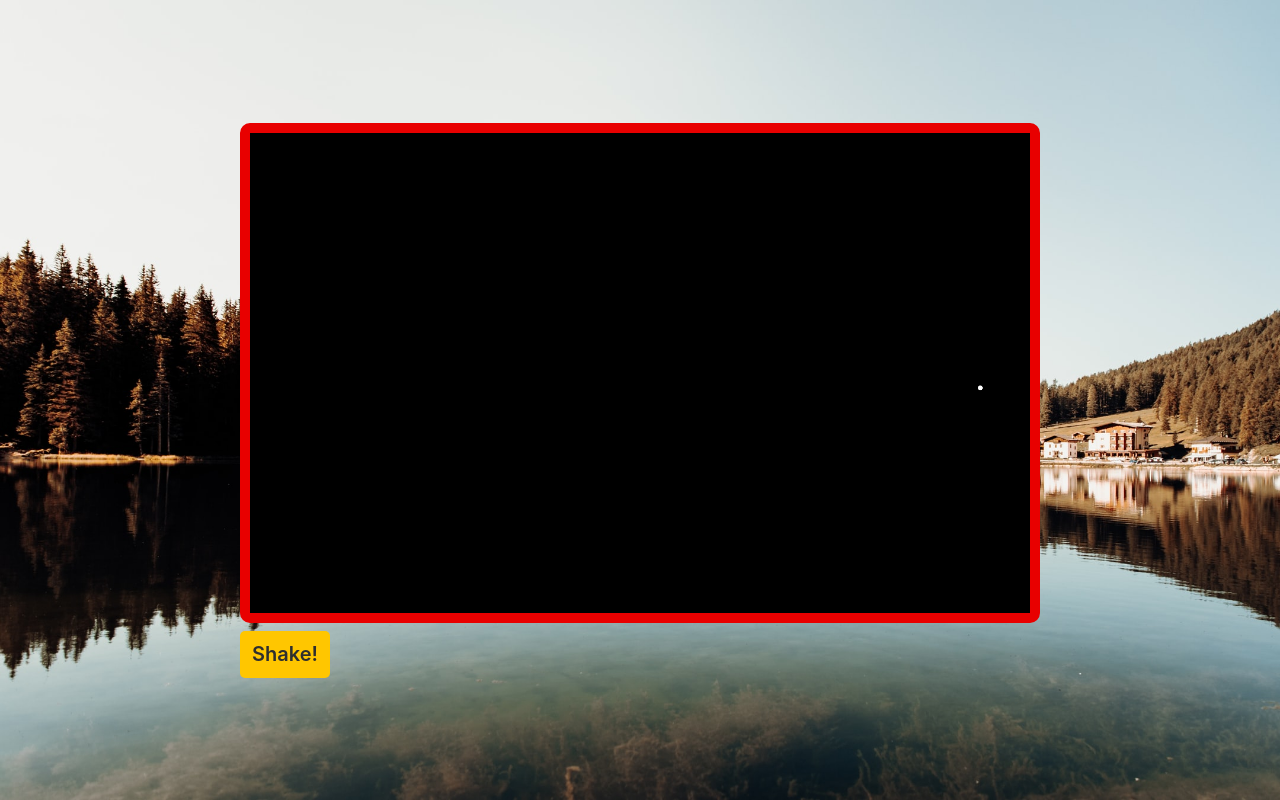
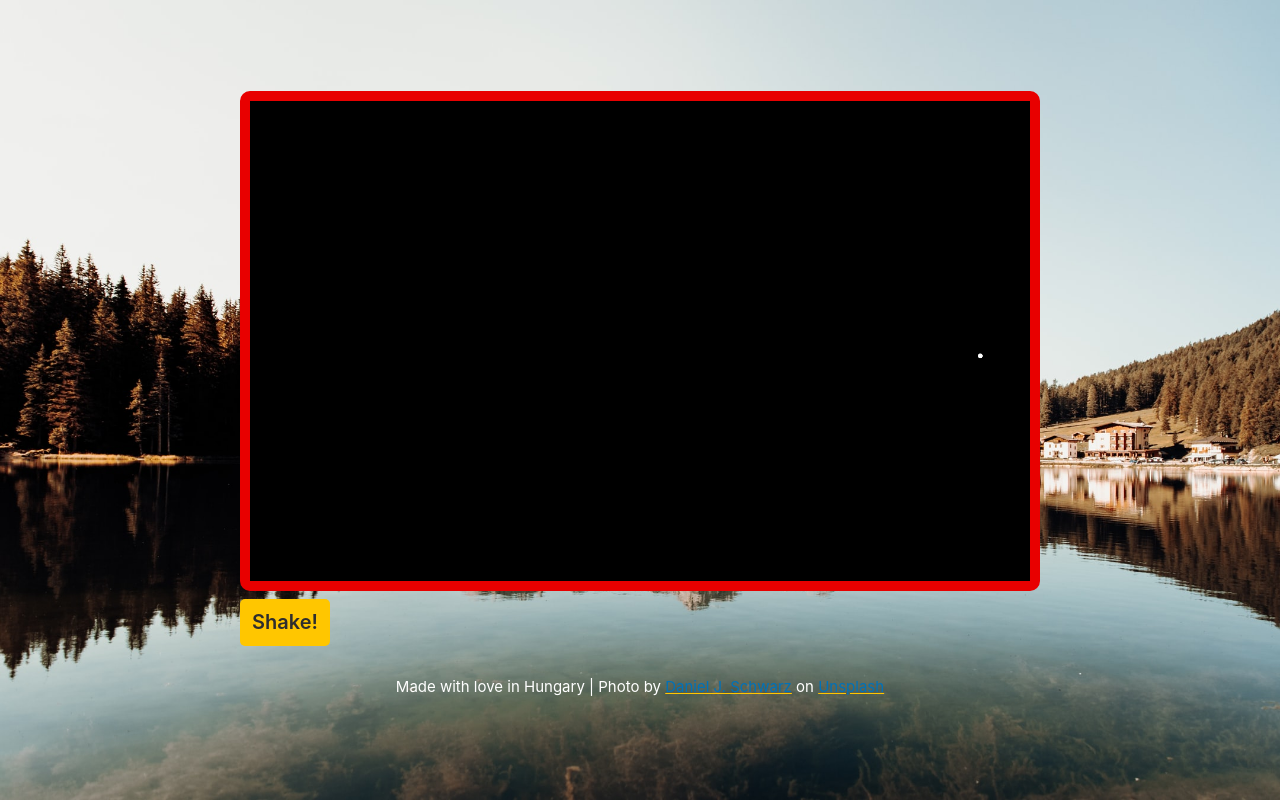
Before and after one commit to rekapalanki/js-drawing-game, a plain HTML site: page index.html in a window 1280 px wide. Drawn offline with Linux system fonts and the light colour scheme.

Commit message:
adding key inspection to event handler and photo credits to footer

```diff
--- a/index.html
+++ b/index.html
@@ -24,7 +24,15 @@
       <button class="shake">Shake!</button>
     </div>
 
+    <footer>
+      <div>Made with love in Hungary | Photo by <a href="https://unsplash.com/@danieljschwarz">Daniel J. Schwarz</a> on
+        <a href="https://unsplash.com">Unsplash</a>
+      </div>
+    </footer>
+
   </div>
+
+
 </body>
 
 </html>
--- a/script.js
+++ b/script.js
@@ -26,10 +26,18 @@ ctx.stroke();
 
 // Create draw function
 
+const draw = ({key}) => {
+  console.log(key);
+}
+
 // Create Arrow event handler
 
 const arrowHandler = (event) => {
-  console.log(event.key);
+  event.stopPropagation();
+  if (event.key.includes('Arrow')) {
+    event.preventDefault();
+    draw({key: event.key});
+  };
 }
 
 // Add event listener
--- a/style.css
+++ b/style.css
@@ -126,6 +126,14 @@ html {
     background-size: cover;
   }
 
+  footer {
+    padding-top: 3rem;
+    padding-bottom: 1rem;
+    text-align: center;
+    color: #fff;
+    font-size: 75%;
+  }
+
   canvas {
     border: 10px solid #e80000;
     border-radius: 10px;
```
